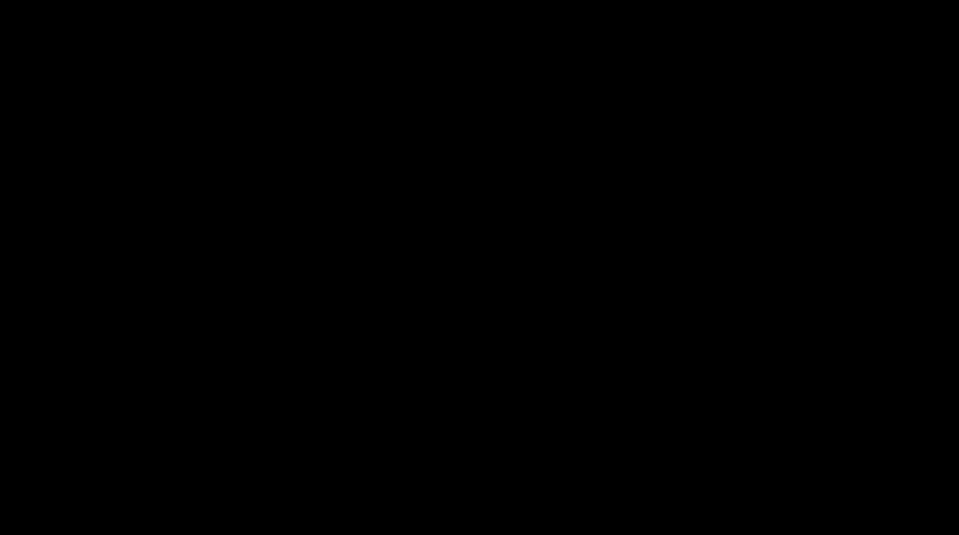
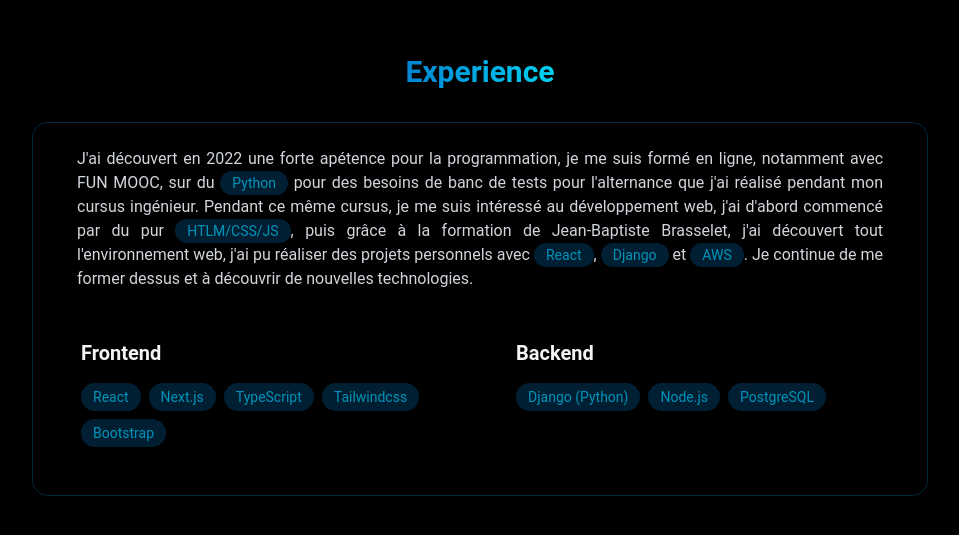
Before and after one commit to emericriv/portfolio, a React (Vite) app: page / in a window 1280 px wide. Shown: the part 925-1460 px from the top of the page, without its empty margins (160-1119 px from the left). Before the commit the page ends 800 px from the top, so only its background shows below. Built offline with nearby package versions, Linux system fonts and the light colour scheme.

Commit message:
Started Experience section

```diff
--- a/index.html
+++ b/index.html
@@ -1,5 +1,8 @@
 <!DOCTYPE html>
-<html lang="en">
+<html
+  lang="en"
+  class="scrollbar-thin scrollbar-thumb-cyan-400 scrollbar-track-sky-700 scroll-smooth"
+>
   <head>
     <meta charset="UTF-8" />
     <link rel="icon" type="image/svg+xml" href="/vite.svg" />
--- a/src/App.tsx
+++ b/src/App.tsx
@@ -1,5 +1,6 @@
 import "./App.css";
 import Navbar from "./components/Navbar";
+import Experience from "./components/sections/Experience";
 import Home from "./components/sections/Home";
 import "./index.css";
 
@@ -8,6 +9,7 @@ function App() {
     <>
       <Navbar />
       <Home />
+      <Experience />
     </>
   );
 }
--- a/src/components/Navbar.tsx
+++ b/src/components/Navbar.tsx
@@ -34,7 +34,7 @@ const Navbar = () => {
             }`}
         >
           <div className="flex justify-between items-center w-full md:gap-0 py-3 px-6">
-            <a href="/" className="text-white font-semibold">
+            <a href="#" className="text-white font-semibold">
               Emeric<span className="text-cyan-400">.riv</span>
             </a>
 
--- /dev/null
+++ b/src/components/sections/Experience.tsx
@@ -0,0 +1,85 @@
+const Experience = () => {
+  const frontendSkills: string[] = [
+    "React",
+    "Next.js",
+    "TypeScript",
+    "Tailwindcss",
+    "Bootstrap",
+  ];
+
+  const backendSkills: string[] = ["Django (Python)", "Node.js", "PostgreSQL"];
+
+  return (
+    <section
+      id="experience"
+      className="min-h-screen flex flex-col items-center justify-center px-4"
+    >
+      <h2
+        className="text-3xl text-center font-bold bg-clip-text
+          text-transparent bg-gradient-to-r from-sky-600 to-cyan-400 mb-8"
+      >
+        Experience
+      </h2>
+      <div className="border border-sky-600/30 rounded-2xl p-6 w-full md:max-w-4xl flex flex-col items-center justify-items-start">
+        <p className="text-gray-300 mb-6 text-justify px-5">
+          J'ai découvert en 2022 une forte apétence pour la programmation, je me
+          suis formé en ligne, notamment avec FUN MOOC, sur du{" "}
+          <span className="bg-sky-700/30 text-cyan-600 py-1 px-3 rounded-full text-sm">
+            Python
+          </span>{" "}
+          pour des besoins de banc de tests pour l'alternance que j'ai réalisé
+          pendant mon cursus ingénieur. Pendant ce même cursus, je me suis
+          intéressé au développement web, j'ai d'abord commencé par du pur{" "}
+          <span className="bg-sky-700/30 text-cyan-600 py-1 px-3 rounded-full text-sm">
+            HTLM/CSS/JS
+          </span>
+          , puis grâce à la formation de Jean-Baptiste Brasselet, j'ai découvert
+          tout l'environnement web, j'ai pu réaliser des projets personnels avec{" "}
+          <span className="bg-sky-700/30 text-cyan-600 py-1 px-3 rounded-full text-sm">
+            React
+          </span>
+          ,{" "}
+          <span className="bg-sky-700/30 text-cyan-600 py-1 px-3 rounded-full text-sm">
+            Django
+          </span>{" "}
+          et{" "}
+          <span className="bg-sky-700/30 text-cyan-600 py-1 px-3 rounded-full text-sm">
+            AWS
+          </span>
+          . Je continue de me former dessus et à découvrir de nouvelles
+          technologies.
+        </p>
+        <div className="grid grid-cols-1 md:grid-cols-2 gap-6">
+          <div className="rounded-xl p-6">
+            <h3 className="text-xl font-bold mb-4">Frontend</h3>
+            <div className="flex flex-wrap gap-2">
+              {frontendSkills.map((skill, key) => (
+                <span
+                  key={key}
+                  className="bg-sky-700/30 text-cyan-600 py-1 px-3 rounded-full text-sm"
+                >
+                  {skill}
+                </span>
+              ))}
+            </div>
+          </div>
+          <div className="rounded-xl p-6">
+            <h3 className="text-xl font-bold mb-4">Backend</h3>
+            <div className="flex flex-wrap gap-2">
+              {backendSkills.map((skill, key) => (
+                <span
+                  key={key}
+                  className="bg-sky-700/30 text-cyan-600 py-1 px-3 rounded-full text-sm"
+                >
+                  {skill}
+                </span>
+              ))}
+            </div>
+          </div>
+        </div>
+      </div>
+    </section>
+  );
+};
+
+export default Experience;
--- a/src/components/sections/Home.tsx
+++ b/src/components/sections/Home.tsx
@@ -1,6 +1,9 @@
 const Home = () => {
   return (
-    <section className="min-h-screen flex items-center justify-center px-4 gap-6">
+    <section
+      id="accueil"
+      className="min-h-screen flex items-center justify-center px-4 gap-6"
+    >
       <div className="flex flex-col items-center justify-center text-center w-full md:max-w-3/5">
         <h1
           className="text-5xl text-center font-bold bg-clip-text
@@ -14,10 +17,10 @@ const Home = () => {
           technologies et continuellement améliorer mes compétences.
         </p>
         <div className="flex gap-4">
-          <button className="px-6 py-3 rounded-l-2xl bg-gradient-to-r from-sky-600 to-cyan-400 text-white font-semibold shadow-md hover:shadow-lg hover:brightness-110 hover:scale-105 transition">
+          <button className="px-6 py-3 rounded-l-2xl bg-gradient-to-r from-sky-600 to-cyan-400 text-white font-semibold shadow-md hover:shadow-lg hover:brightness-110 hover:scale-105 transition cursor-pointer">
             Me contacter
           </button>
-          <button className="px-6 py-3 rounded-e-2xl border border-cyan-400 text-cyan-400 hover:bg-gradient-to-r hover:from-cyan-400 hover:to-sky-600 hover:text-white hover:border-sky-600 font-semibold transition">
+          <button className="px-6 py-3 rounded-e-2xl border border-cyan-400 text-cyan-400 hover:bg-gradient-to-r hover:from-cyan-400 hover:to-sky-600 hover:text-white hover:border-sky-600 font-semibold transition cursor-pointer">
             En savoir plus
           </button>
         </div>
```
